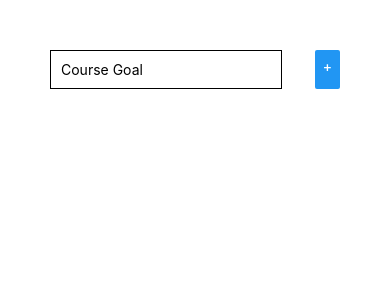
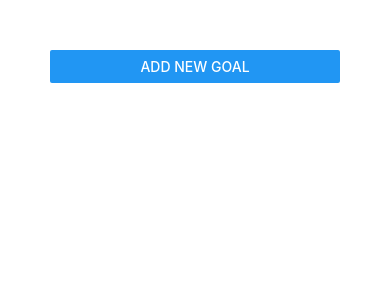
Before and after one commit to stephangriesel/appextend-reactnative, a React Native app: screen / in a window 390 px wide. Shown: the top 300 px of the page. Built offline with nearby package versions, Linux system fonts and the light colour scheme.

Commit message:
add modal overlay

```diff
--- a/App.js
+++ b/App.js
@@ -5,6 +5,7 @@
 
 export default function App() {
   const [courseGoals, setCourseGoals] = useState([]);
+  const [isAddMode, setIsAddMode] = useState(false);
 
   const addGoalHandler = goalTitle => {
     setCourseGoals(currentGoals => [...courseGoals, { id: Math.random().toString(), value: goalTitle }]);
@@ -18,7 +19,8 @@
 
   return (
     <View style={styles.screen}>
-      <GoalInput onAddGoal={addGoalHandler} />
+      <Button title="Add new goal" onPress={() => setIsAddMode(true)} />
+      <GoalInput visible={isAddMode} onAddGoal={addGoalHandler} />
       <FlatList
         keyExtractor={(item, index) => item.id}
         data={courseGoals}
--- a/components/GoalInput.js
+++ b/components/GoalInput.js
@@ -1,5 +1,5 @@
 import React, { useState } from 'react';
-import { View, TextInput, Button, StyleSheet } from 'react-native';
+import { View, TextInput, Button, StyleSheet, Modal } from 'react-native';
 
 const GoalInput = props => {
     const [enteredGoal, setEnteredGoal] = useState('');
@@ -9,6 +9,7 @@
     };
 
     return (
+        <Modal visible={props.visible} animationType="slide">
             <View style={styles.inputContainer}>
                 <TextInput
                     placeholder="Course Goal"
@@ -18,6 +19,7 @@
                 />
                 <Button title="+" onPress={props.onAddGoal.bind(this, enteredGoal)} />
             </View>
+        </Modal>
     );
 }
 
```
Lines whose indentation alone changed are shown as unchanged.
